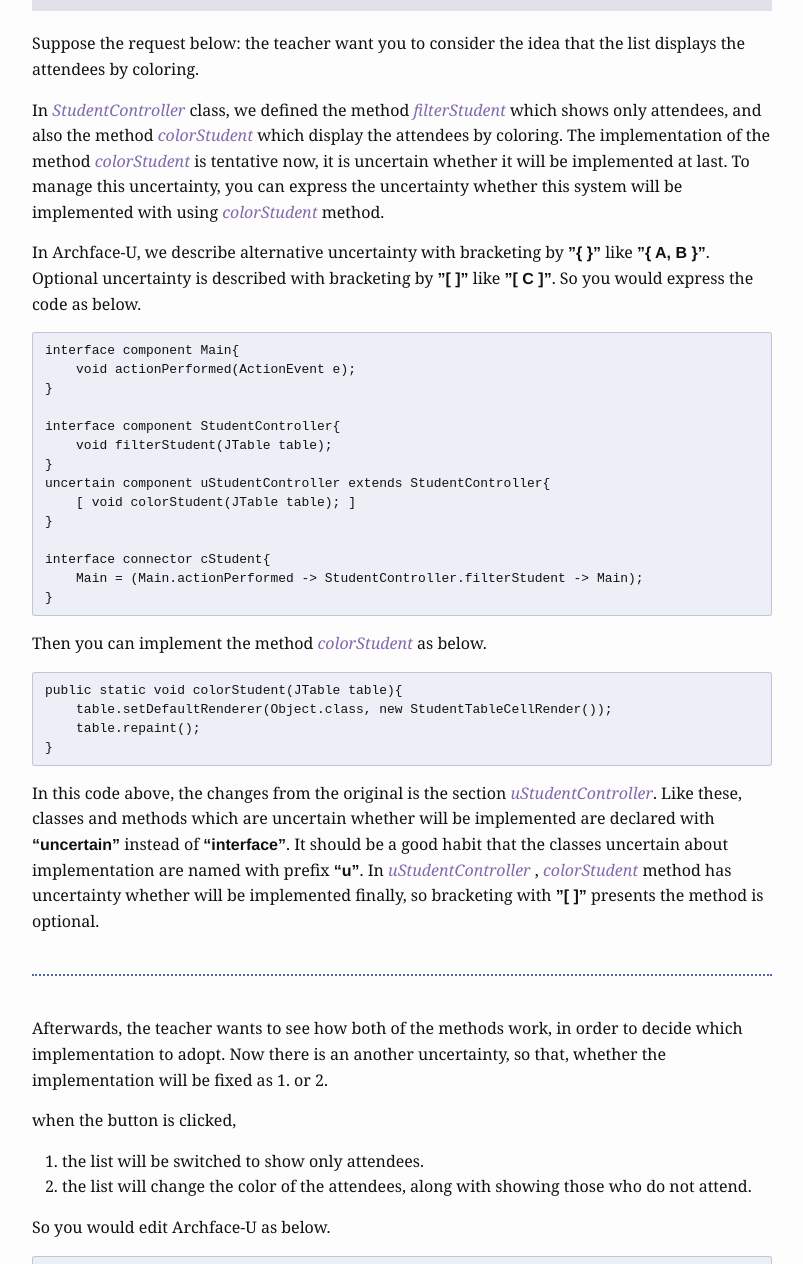
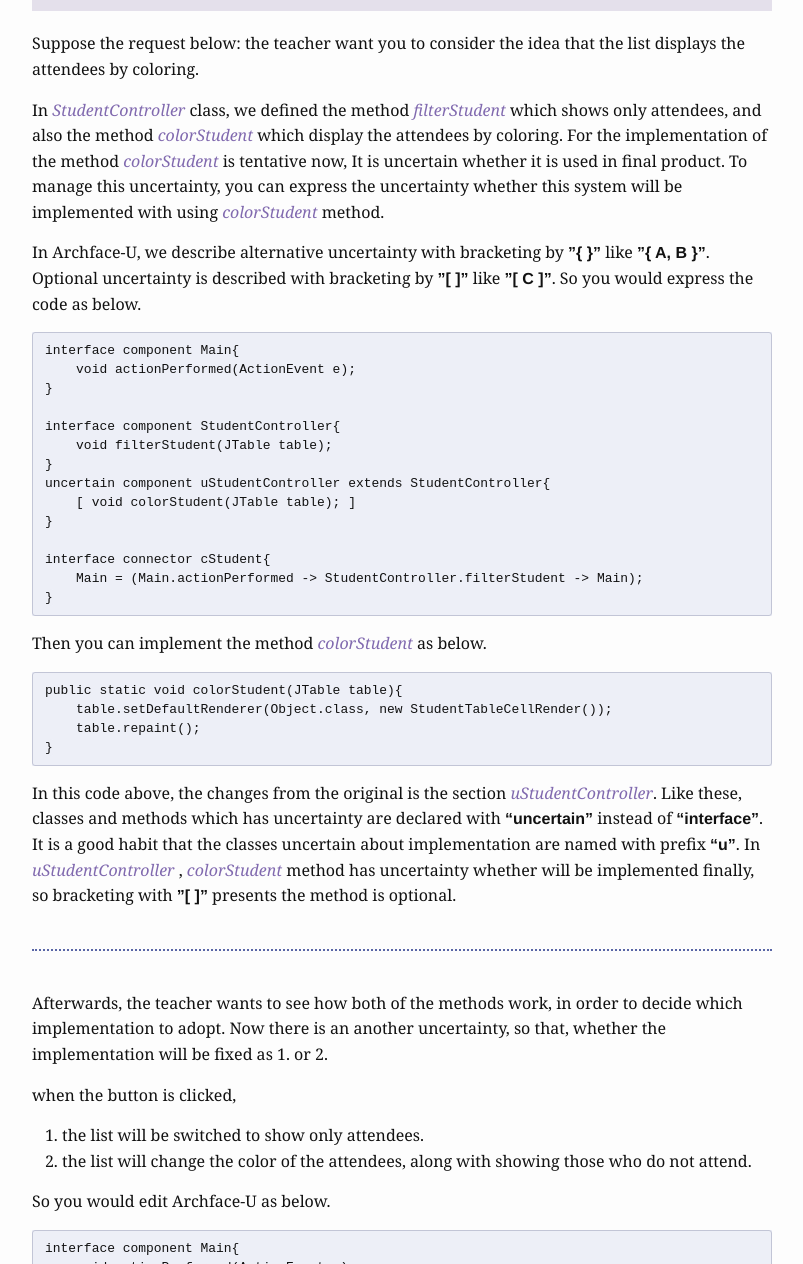
Before and after one commit to posl/iArch, a Jekyll site: the page built from tutorials.md, in a window 1280 px wide and 1400 px high, scrolled down 3970 px, cut to the strip 136-1400 px from the top of the window. Shown: the whole strip, without its empty margins (238-1041 px from the left). Built offline with Jekyll 4.4.1, drawn with Linux system fonts in a browser that asks for light colours; some of the changed text lies outside the part shown.

Commit message:
fix tutorial text

````diff
--- a/tutorials.md
+++ b/tutorials.md
@@ -102,7 +102,7 @@
 Suppose the request below: the teacher want you to consider the idea that the list displays the attendees by coloring.
 
 In *StudentController* class, we defined the method *filterStudent* which shows only attendees, and also the method *colorStudent* which display the attendees by coloring.
-The implementation of the method *colorStudent* is tentative now, it is uncertain whether it will be implemented at last.
+For the implementation of the method *colorStudent* is tentative now, It is uncertain whether it is used in final product.
 To manage this uncertainty, you can express the uncertainty whether this system will be implemented with using *colorStudent* method.
 
 In Archface-U, we describe alternative uncertainty with bracketing by **"{ }"** like **"{ A, B }"**.
@@ -136,8 +136,8 @@
 ```
 
 In this code above, the changes from the original is the section *uStudentController*.
-Like these, classes and methods which are uncertain whether will be implemented are declared with **"uncertain"** instead of **"interface"**.
-It should be a good habit that the classes uncertain about implementation are named with prefix **"u"**.
+Like these, classes and methods which has uncertainty are declared with **"uncertain"** instead of **"interface"**.
+It is a good habit that the classes uncertain about implementation are named with prefix **"u"**.
 In *uStudentController* , *colorStudent* method has uncertainty whether will be implemented finally, so bracketing with **"[ ]"** presents the method is optional.
 
 ---
@@ -173,9 +173,10 @@
 }
 ```
 
-In *ucStudent*, currently we can't decide which to be implemented at last, so bracketing with **"{ }"** presents the methods are alternative.
+In *uStudentController*, currently we can't decide which to be implemented at last, so bracketing with **"{ }"** presents the methods are alternative.
+In *ucStudent*, there is also the bracket that means it is uncertain which method is called in the method *actionPerformed*.
 
-Also, you can generate a model map and a sequence map.
+Additionally, you can generate a model map and a sequence map.
 
 ![iArch-U class diagram editor](../images/class_diagram_tut_02.jpg)
 
````
